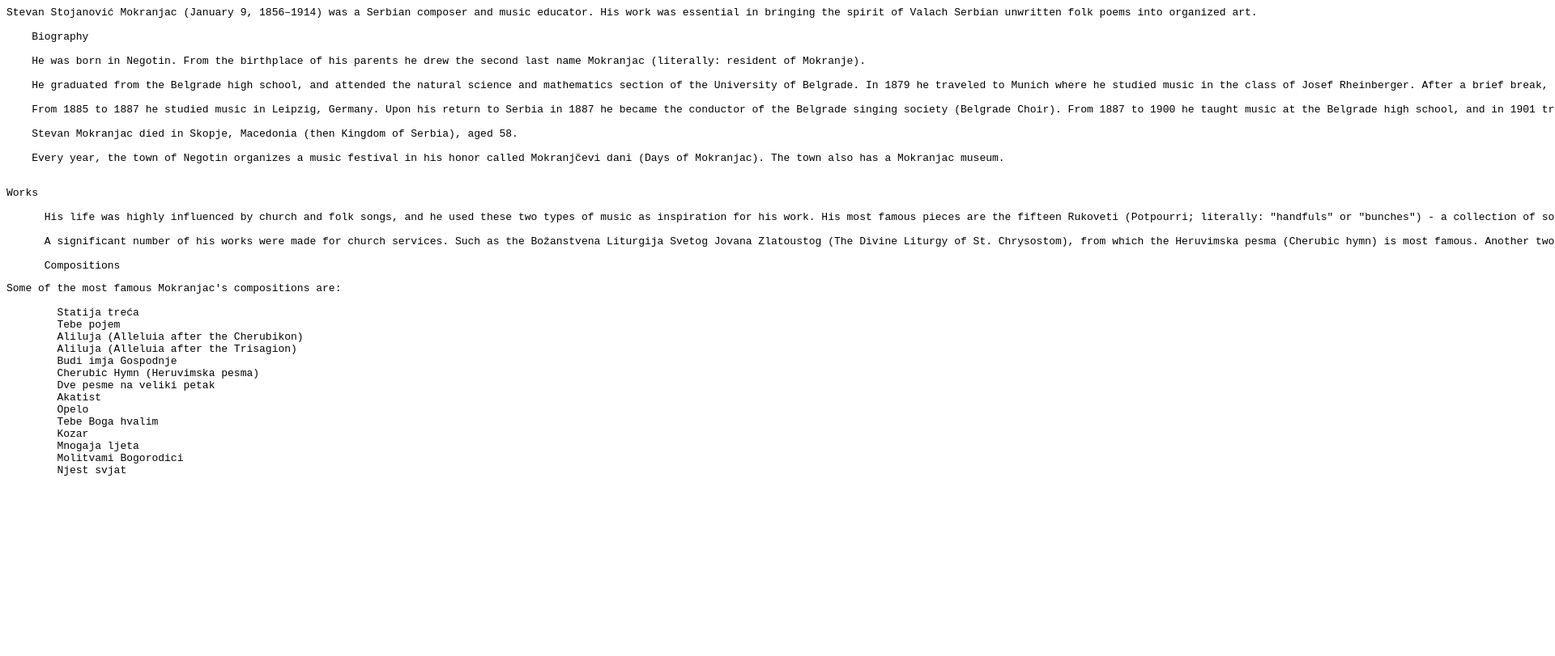
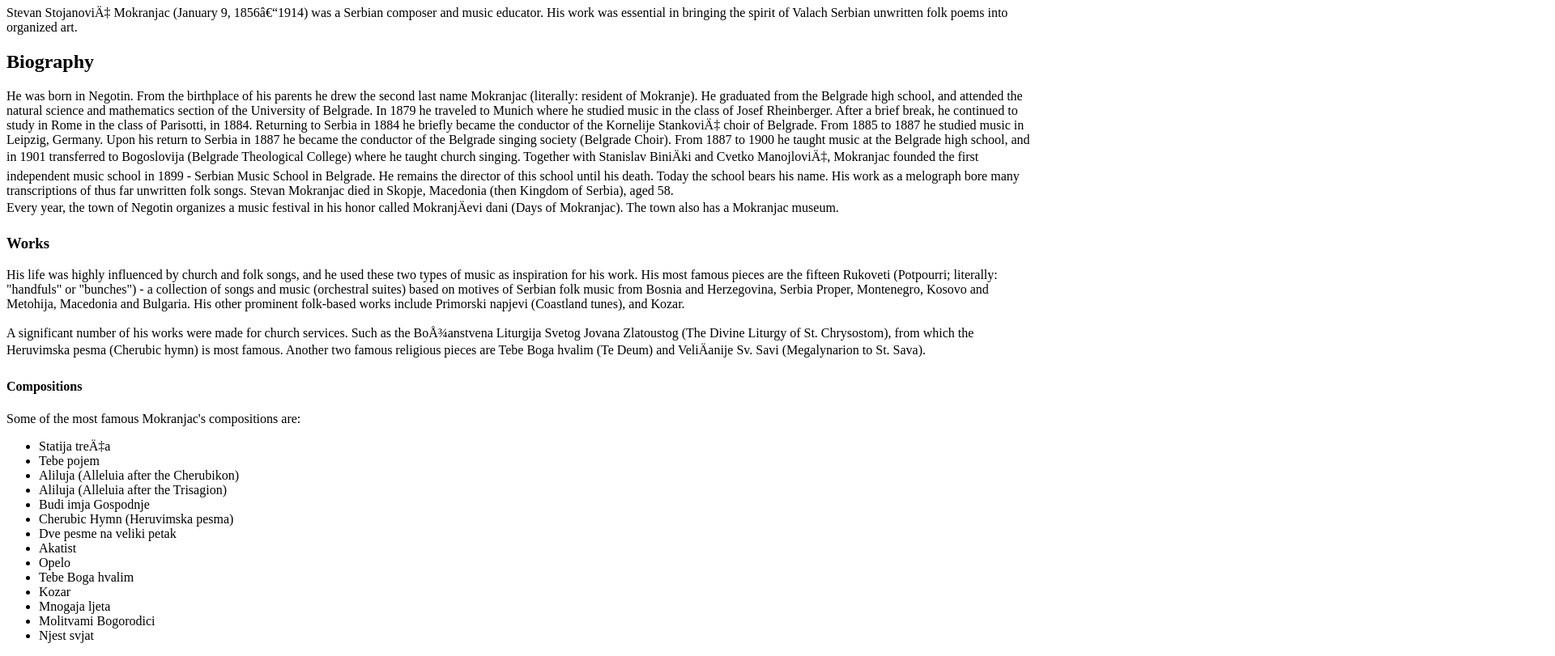
Before and after one commit to hqbianca/Assignment-Primul-doc.-HTML, a plain HTML site: page index.html in a window 1280 px wide. Shown: the part 73-884 px from the top of the page at 81% size, 1920 px wide, since content can reach past the window. Before the commit the page ends 800 px from the top, so only its background shows below. Drawn offline with Linux system fonts and the light colour scheme.

Commit message:
Add files via upload

```diff
--- a/index.html
+++ b/index.html
@@ -1,45 +1,46 @@
 <!DOCTYPE html>
-<html>
+<html lang="en">
 <head>
+    <meta charset="UFT-8">
     <title>Stevan Stojanović Mokranjac</title>
 </head>
-<body><p>Stevan Stojanović Mokranjac</p><br>
-  <pre><p>Stevan Stojanović Mokranjac (January 9, 1856–1914) was a Serbian composer and music educator. His work was essential in bringing the spirit of Valach Serbian unwritten folk poems into organized art.
+<body>
+    <h1>Stevan Stojanović Mokranjac</h1>
+    <p>Stevan Stojanović Mokranjac (January 9, 1856–1914) was a Serbian composer and music educator. His work was essential in bringing the spirit of Valach Serbian unwritten folk poems into organized art. </p>
+    <h2>Biography</h2>
+    <p>He was born in Negotin. From the birthplace of his parents he drew the second last name Mokranjac (literally: resident of Mokranje).
 
-    Biography
+        He graduated from the Belgrade high school, and attended the natural science and mathematics section of the University of Belgrade. In 1879 he traveled to Munich where he studied music in the class of Josef Rheinberger. After a brief break, he continued to study in Rome in the class of Parisotti, in 1884. Returning to Serbia in 1884 he briefly became the conductor of the Kornelije Stanković choir of Belgrade.
 
-    He was born in Negotin. From the birthplace of his parents he drew the second last name Mokranjac (literally: resident of Mokranje).
+        From 1885 to 1887 he studied music in Leipzig, Germany. Upon his return to Serbia in 1887 he became the conductor of the Belgrade singing society (Belgrade Choir). From 1887 to 1900 he taught music at the Belgrade high school, and in 1901 transferred to Bogoslovija (Belgrade Theological College) where he taught church singing. Together with Stanislav Binički and Cvetko Manojlović, Mokranjac founded the first independent music school in 1899 - Serbian Music School in Belgrade. He remains the director of this school until his death. Today the school bears his name. His work as a melograph bore many transcriptions of thus far unwritten folk songs.
 
-    He graduated from the Belgrade high school, and attended the natural science and mathematics section of the University of Belgrade. In 1879 he traveled to Munich where he studied music in the class of Josef Rheinberger. After a brief break, he continued to study in Rome in the class of Parisotti, in 1884. Returning to Serbia in 1884 he briefly became the conductor of the Kornelije Stanković choir of Belgrade.
+        Stevan Mokranjac died in Skopje, Macedonia (then Kingdom of Serbia), aged 58.<br>
 
-    From 1885 to 1887 he studied music in Leipzig, Germany. Upon his return to Serbia in 1887 he became the conductor of the Belgrade singing society (Belgrade Choir). From 1887 to 1900 he taught music at the Belgrade high school, and in 1901 transferred to Bogoslovija (Belgrade Theological College) where he taught church singing. Together with Stanislav Binički and Cvetko Manojlović, Mokranjac founded the first independent music school in 1899 - Serbian Music School in Belgrade. He remains the director of this school until his death. Today the school bears his name. His work as a melograph bore many transcriptions of thus far unwritten folk songs.
+        Every year, the town of Negotin organizes a music festival in his honor called Mokranjčevi dani (Days of Mokranjac). The town also has a Mokranjac museum.</p>
+    <h3>Works</h3>
+    <p>His life was highly influenced by church and folk songs, and he used these two types of music as inspiration for his work. His most famous pieces are the fifteen Rukoveti (Potpourri; literally: "handfuls" or "bunches") - a collection of songs and music (orchestral suites) based on motives of Serbian folk music from Bosnia and Herzegovina, Serbia Proper, Montenegro, Kosovo and Metohija, Macedonia and Bulgaria. His other prominent folk-based works include Primorski napjevi (Coastland tunes), and Kozar.<br>
 
-    Stevan Mokranjac died in Skopje, Macedonia (then Kingdom of Serbia), aged 58.
+        <br>A significant number of his works were made for church services. Such as the Božanstvena Liturgija Svetog Jovana Zlatoustog (The Divine Liturgy of St. Chrysostom), from which the Heruvimska pesma (Cherubic hymn) is most famous. Another two famous religious pieces are Tebe Boga hvalim (Te Deum) and Veličanije Sv. Savi (Megalynarion to St. Sava).</p>
+    <h4>Compositions</h4>
+    <p>Some of the most famous Mokranjac's compositions are:</p>
+    <ul>
+        <li>Statija treća</li>
+        <li>Tebe pojem</li>
+        <li>Aliluja (Alleluia after the Cherubikon)</li>
+        <li>Aliluja (Alleluia after the Trisagion)</li>
+        <li>Budi imja Gospodnje</li>
+        <li>Cherubic Hymn (Heruvimska pesma)</li>
+        <li>Dve pesme na veliki petak</li>
+        <li>Akatist</li>
+        <li>Opelo</li>
+        <li>Tebe Boga hvalim</li>
+        <li>Kozar</li>
+        <li>Mnogaja ljeta</li>
+        <li>Molitvami Bogorodici</li>
+        <li>Njest svjat</li>
+    </ul>
 
-    Every year, the town of Negotin organizes a music festival in his honor called Mokranjčevi dani (Days of Mokranjac). The town also has a Mokranjac museum.
-    </p></pre>
-     <pre><p>Works
 
-      His life was highly influenced by church and folk songs, and he used these two types of music as inspiration for his work. His most famous pieces are the fifteen Rukoveti (Potpourri; literally: "handfuls" or "bunches") - a collection of songs and music (orchestral suites) based on motives of Serbian folk music from Bosnia and Herzegovina, Serbia Proper, Montenegro, Kosovo and Metohija, Macedonia and Bulgaria. His other prominent folk-based works include Primorski napjevi (Coastland tunes), and Kozar.
 
-      A significant number of his works were made for church services. Such as the Božanstvena Liturgija Svetog Jovana Zlatoustog (The Divine Liturgy of St. Chrysostom), from which the Heruvimska pesma (Cherubic hymn) is most famous. Another two famous religious pieces are Tebe Boga hvalim (Te Deum) and Veličanije Sv. Savi (Megalynarion to St. Sava).
-
-      Compositions</p></pre>
-      <pre><p>Some of the most famous Mokranjac's compositions are:
-
-        Statija treća
-        Tebe pojem
-        Aliluja (Alleluia after the Cherubikon)
-        Aliluja (Alleluia after the Trisagion)
-        Budi imja Gospodnje
-        Cherubic Hymn (Heruvimska pesma)
-        Dve pesme na veliki petak
-        Akatist
-        Opelo
-        Tebe Boga hvalim
-        Kozar
-        Mnogaja ljeta
-        Molitvami Bogorodici
-        Njest svjat</p></pre>
 </body>
 </html>
```
